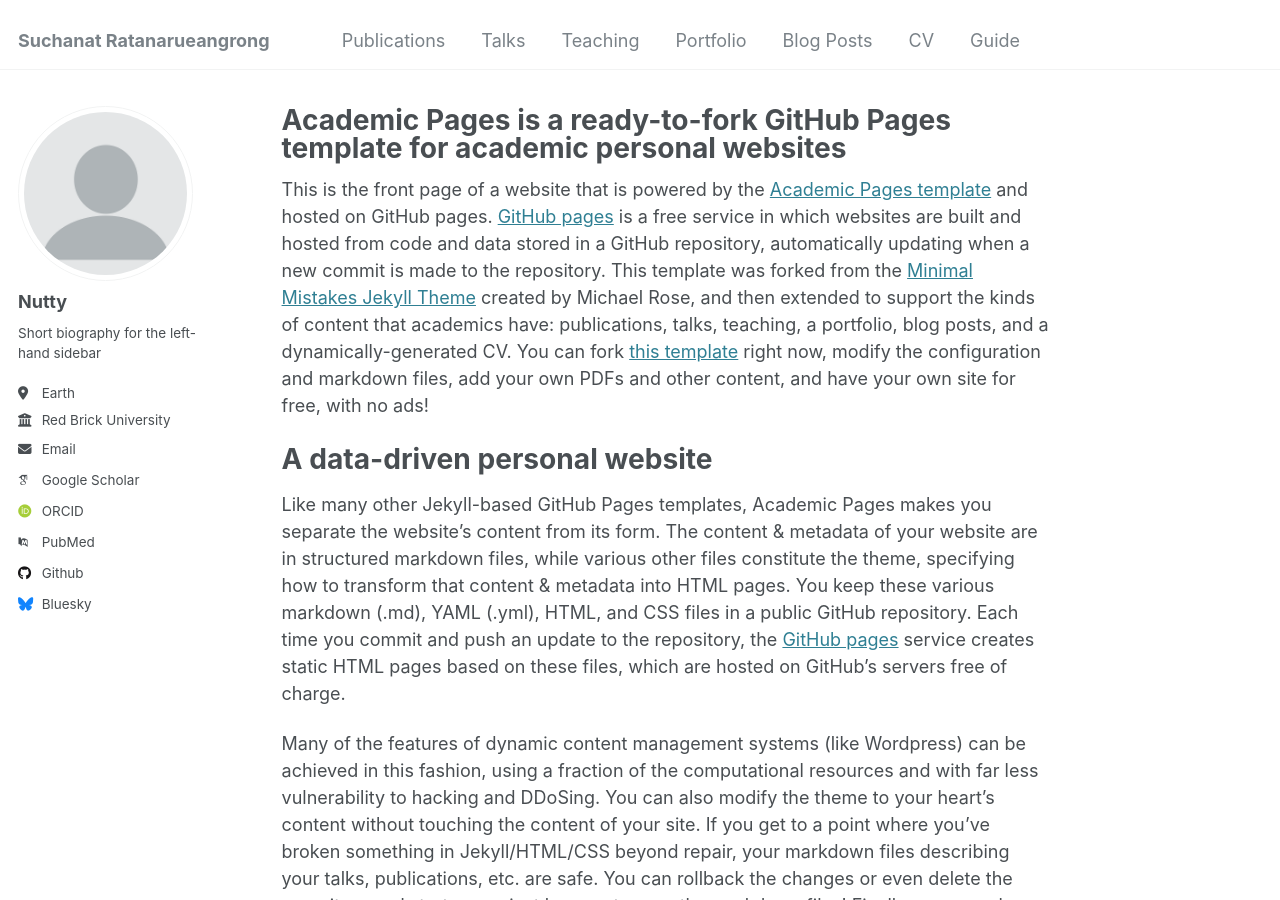
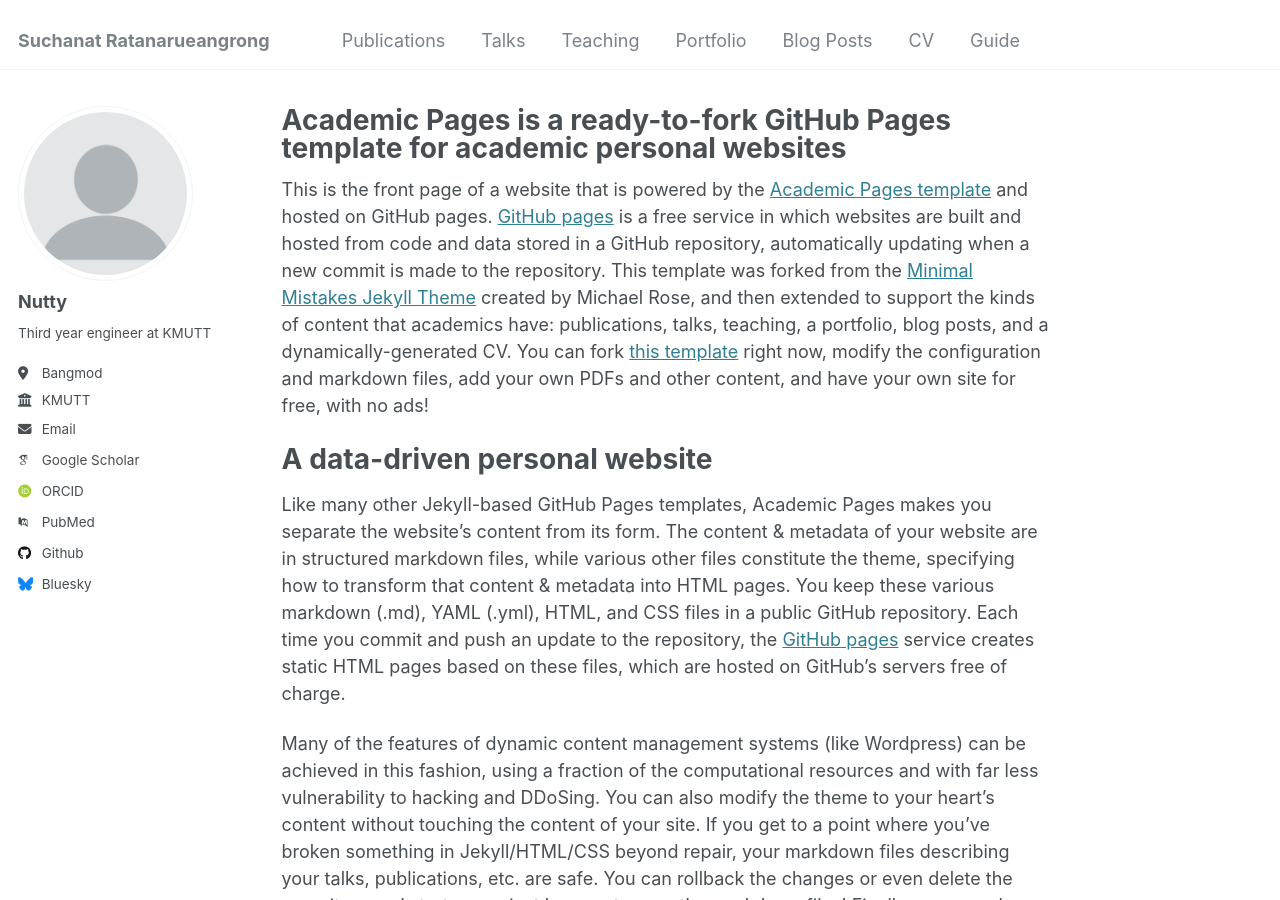
Before and after one commit to nutkung1/nutkung1.github.io, a Jekyll site: the page built from _pages/about.md, in a window 1280 px wide and 900 px high. Built offline with Jekyll 4.4.1, drawn with Linux system fonts in a browser that asks for light colours; some web fonts are replaced.

Commit message:
Update _config.yml

```diff
--- a/_config.yml
+++ b/_config.yml
@@ -24,9 +24,9 @@ author:
   avatar           : "profile.png"
   name             : "Nutty"
   pronouns         : # example: "she/her"
-  bio              : "Short biography for the left-hand sidebar"
-  location         : "Earth"
-  employer         : "Red Brick University"
+  bio              : "Third year engineer at KMUTT"
+  location         : "Bangmod"
+  employer         : "KMUTT"
   uri              : # URL
   email            : "none@example.org"
 
```
